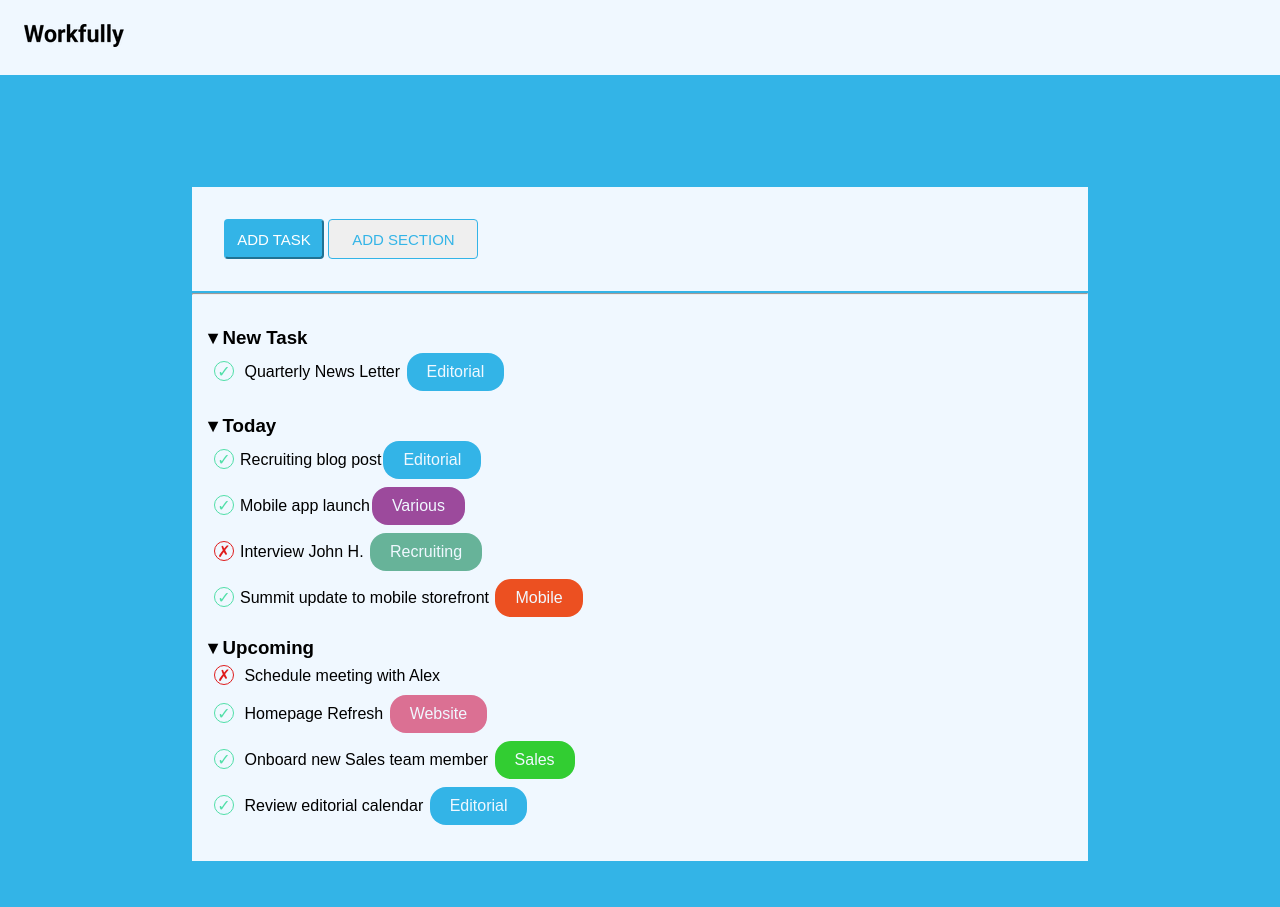
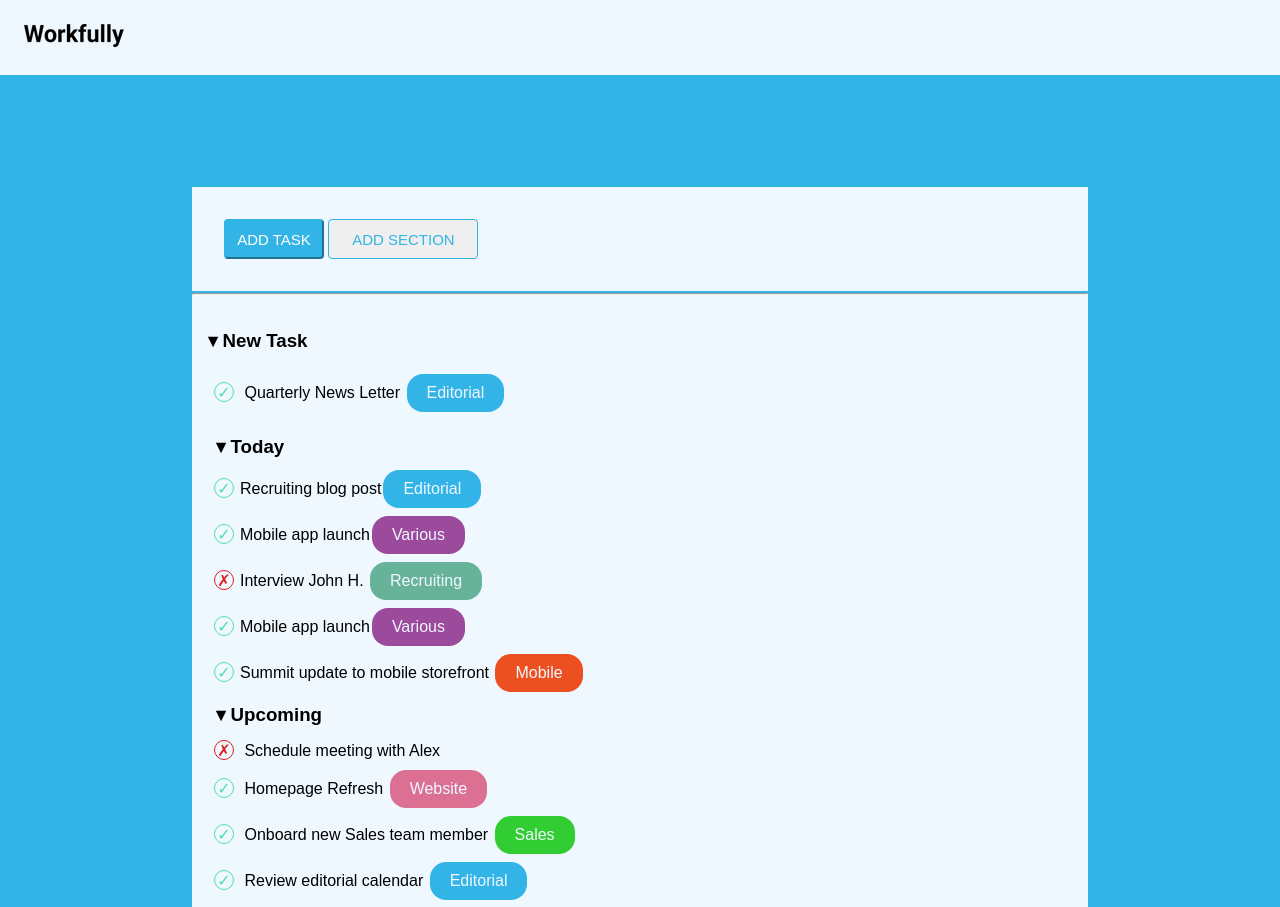
Before and after one commit to ElisaTorelli/htmlcss-workfullytodo, a plain HTML site: page index.html in a window 1280 px wide. Shown: the top 907 px of the page. Drawn offline with Linux system fonts and the light colour scheme.

Commit message:
improve code

```diff
--- a/index.html
+++ b/index.html
@@ -27,6 +27,34 @@
         <!-- SECOND SECTION -->
         <section class="second-section">
             <div class="list-text">
+                <h3  class="list-text">&blacktriangledown; New Task</h3>
+                <ul class="messages-list">
+                    <li><span class="check-icon">&check;</span> Quarterly News Letter <span class="editorial tag"> Editorial</span></li>
+                </ul>
+
+            <h3 class="today-section">&blacktriangledown; Today</h3>
+            <ul class="messages-list">
+                <li><span class="check-icon">&check;</span>Recruiting blog post<span class="editorial tag"> Editorial</span></li>
+                <li><span class="check-icon">&check;</span>Mobile app launch<span class="various tag"> Various</span></li>
+                <li><span class="unchecked-icon">&cross;</span>Interview John H. <span class="recruiting tag"> Recruiting</span> </li>
+                <li><span class="check-icon">&check;</span>Mobile app launch<span class="various tag"> Various</span></li>
+                <li><span class="check-icon">&check;</span>Summit update to mobile storefront <span class="mobile tag"> Mobile</span> </li>
+            </ul>
+
+            <h3 class="upcoming">&blacktriangledown; Upcoming</h3>
+            <ul class="messages-list">
+                <li><span class="unchecked-icon">&cross;</span> Schedule meeting with Alex</li>
+                <li><span class="check-icon">&check;</span> Homepage Refresh <span class="website tag"> Website</span> </li>
+                <li><span class="check-icon">&check;</span> Onboard new Sales team member <span class="sales tag"> Sales</span> </li>
+                <li><span class="check-icon">&check;</span> Review editorial calendar <span class="editorial tag"> Editorial</span> </li>
+            </ul>
+        </div>
+        </section>
+
+
+        <!-- CODE MESSAGES LIST SECTION (OLD VERSION CODE) -->
+        <!-- <section class="second-section">
+            <div class="list-text">
                 <h3 class="task-section">&blacktriangledown; New Task</h3>
                 <span class="check-icon">&check;</span> Quarterly News Letter <span class="editorial tag"> Editorial</span>
             </div>
@@ -50,7 +78,7 @@
                 <br>
                 <span class="check-icon">&check;</span> Review editorial calendar <span class="editorial tag"> Editorial</span>
             </div>
-        </section>
+        </section> -->
     </div>
 </body>
 </html>
--- a/style.css
+++ b/style.css
@@ -15,7 +15,15 @@ header{
     padding: 1.5em;
 }
 
-/* MAIN SECTION */
+h3{
+    margin: 8px;
+}
+
+ul{
+    list-style: none;
+}
+
+/* MAIN SECTION (BUTTONs)*/
 .container{
     background-color: aliceblue;
     margin: 7em auto;
@@ -46,7 +54,7 @@ header{
     width: 150px;
 }
 
-/* SECOND SECTION */
+/* SECOND SECTION (MESSAGES LIST)*/
 .second-section{
     padding: 1em 1em;
 }
@@ -96,7 +104,7 @@ header{
     display: inline-block;
 }
 
-/* TAG COLORS */
+/* TAG COLORS OPTION*/
 .editorial{
     background-color: rgb(51, 180, 231);
 }
```
